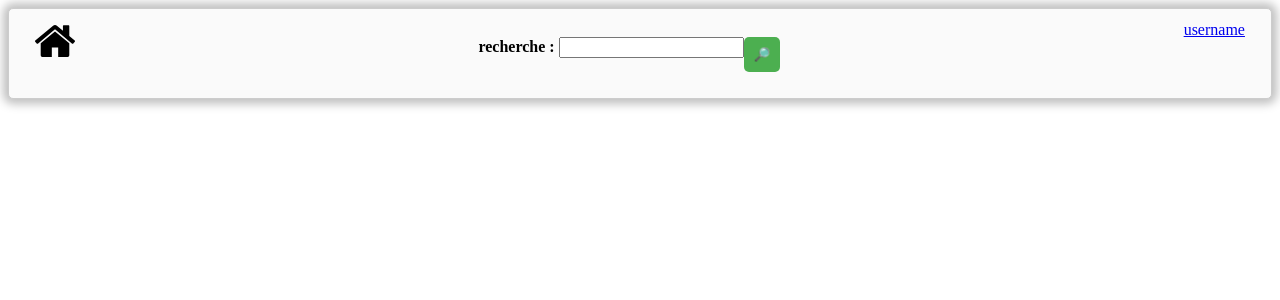
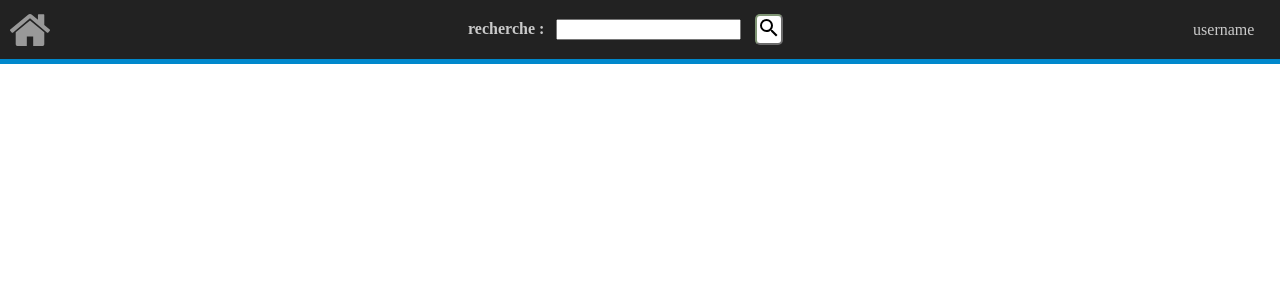
Before and after one commit to Atellane/NSI_2023_2024, a PHP site: page /page_d_acceuil.html in a window 1280 px wide. Shown: the top 300 px of the page. Run offline with PHP 8.4, Linux system fonts and the light colour scheme.

Commit message:
perfectionnement de la barre de navigation

```diff
--- a/base_de_donnee/projet_site/page_d_acceuil.css
+++ b/base_de_donnee/projet_site/page_d_acceuil.css
@@ -1,52 +1,63 @@
-ul {
+body {
+  margin: 0;
+}
+body #topBar {
+  border-bottom: 5px solid #08c;
+  background-color: #222;
   list-style-type: none;
-  margin: auto;
-  padding: 0;
+  margin: 0;
+  display: flex;
+  padding: 0.75%;
+  position: relative;
+  justify-content: space-between;
+  align-items: center; /* Centrer verticalement */
 }
-
-li {
-  margin: auto;
+body #topBar #acceuil {
+  margin: 0;
+  position: relative;
 }
-
-label {
-  font-weight: bold;
-}
-
-input[type=submit] {
-  background-color: #4caf50;
-  color: white;
-  cursor: pointer;
-  border: none;
-  border-radius: 5px;
-  padding: 10px;
-}
-
-#topBar {
-  display: flex;
-  box-shadow: 0px 0px 10px 5px rgba(0, 0, 0, 0.25);
-  margin: auto;
-  padding: 10px;
-  border: 1px solid #ccc;
-  border-radius: 5px;
-  background-color: #fafafa;
-}
-#topBar li {
-  margin-top: 0.1em;
-}
-#topBar #acceuil {
-  margin-left: 1em;
-}
-
-#homeIcon {
+body #topBar #acceuil #homeIcon {
   width: 2.5em;
   height: 2.5em;
+  margin: 0 auto;
+  display: block;
+  fill: #999;
 }
-
-#searchBar {
+body #topBar #acceuil #homeIcon:hover {
+  fill: white;
+}
+body #topBar #searchBar {
   display: flex;
-  padding: 1em;
 }
-
-#username {
+body #topBar #searchBar div {
+  align-self: center;
+}
+body #topBar #searchBar div label {
+  font-weight: bold;
+  margin: 0.5em;
+  color: #cacaca;
+}
+body #topBar #searchBar div input {
   margin-right: 1em;
+}
+body #topBar #searchBar div button[type=submit] {
+  background-color: white;
+  cursor: pointer;
+  padding: 0;
+  border-color: rgba(35, 73, 17, 0.582);
+  border-radius: 5px;
+}
+body #topBar #searchBar div button[type=submit] svg {
+  width: 24px;
+  height: 24px;
+}
+body #topBar #username {
+  margin-right: 1em;
+}
+body #topBar #username a {
+  text-decoration: none;
+  color: #cacaca;
+}
+body #topBar #username a:hover {
+  color: white;
 }/*# sourceMappingURL=page_d_acceuil.css.map */
--- a/base_de_donnee/projet_site/page_d_acceuil.html
+++ b/base_de_donnee/projet_site/page_d_acceuil.html
@@ -33,10 +33,15 @@
                         <input type="text" id="keyword" name="keyword">
                     </div>
                     <div>
-                        <input type="submit" value="&#x1F50E;">
+                        <button type="submit" >
+                            <svg focusable="false" viewBox="0 0 24 24">
+                                <path d="M15.5 14h-.79l-.28-.27A6.471 6.471 0 0 0 16 9.5 6.5 6.5 0 1 0 9.5 16c1.61 0 3.09-.59 4.23-1.57l.27.28v.79l5 4.99L20.49 19l-4.99-5zm-6 0C7.01 14 5 11.99 5 9.5S7.01 5 9.5 5 14 7.01 14 9.5 11.99 14 9.5 14z"></path>
+                            </svg>
+                        </button>
                     </div>
                 </form>
-            <li id="username"><a href="/account.html">username</a></li>
+            </li>
+            <li id="username"><a href="./accouts/username.html">username</a></li>
         </ul>
     </body>
 </html>
--- a/base_de_donnee/projet_site/page_d_acceuil.scss
+++ b/base_de_donnee/projet_site/page_d_acceuil.scss
@@ -1,54 +1,75 @@
-ul {
-  list-style-type: none;
-  margin: auto;
-  padding: 0;
-}
-
-li {
-  margin: auto;
-}
-
-label {
-  font-weight: bold;
-}
-
-input[type="submit"] {
-  background-color: #4caf50;
-  color: white;
-  cursor: pointer;
-  border: none;
-  border-radius: 5px;
-  padding: 10px;
-}
+body {
+  margin: 0;
 
   #topBar {
+    border-bottom: 5px solid #08c;
+    background-color: #222;
+    list-style-type: none;
+    margin: 0;
     display: flex;
-  box-shadow: 0px 0px 10px 5px rgba(0,0,0,0.25);
-  margin: auto;
-  padding: 10px;
-  border: 1px solid #ccc;
-  border-radius: 5px;
-  background-color: #fafafa;
-
-  li {
-    margin-top: .1em;
-  }
+    padding: 0.75%;
+    position: relative;
+    justify-content: space-between;
+    align-items: center; /* Centrer verticalement */
 
     #acceuil {
-    margin-left: 1em;
-  }
-}
+      margin: 0;
+      position: relative;
 
       #homeIcon {
         width: 2.5em;
         height: 2.5em;
+        margin: 0 auto;
+        display: block;
+        fill: #999;
+
+        &:hover {
+          fill: white;
+        }
+      }
     }
 
     #searchBar {
       display: flex;
-  padding: 1em
+
+      div {
+        align-self: center;
+
+        label {
+          font-weight: bold;
+          margin: 0.5em;
+          color: #cacaca;
+        }
+
+        input {
+          margin-right: 1em;
+        }
+
+        button[type="submit"] {
+          background-color: white;
+          cursor: pointer;
+          padding: 0;
+          border-color: rgba(35, 73, 17, 0.582);
+          border-radius: 5px;
+
+          svg {
+            width: 24px;
+            height: 24px;
+          }
+        }
+      }
     }
 
     #username {
       margin-right: 1em;
+      a {
+        text-decoration: none;
+        color: #cacaca;
+
+        &:hover {
+          color: white;
         }
+      }
+    }
+  }
+}
```
Lines whose indentation alone changed are shown as unchanged.
